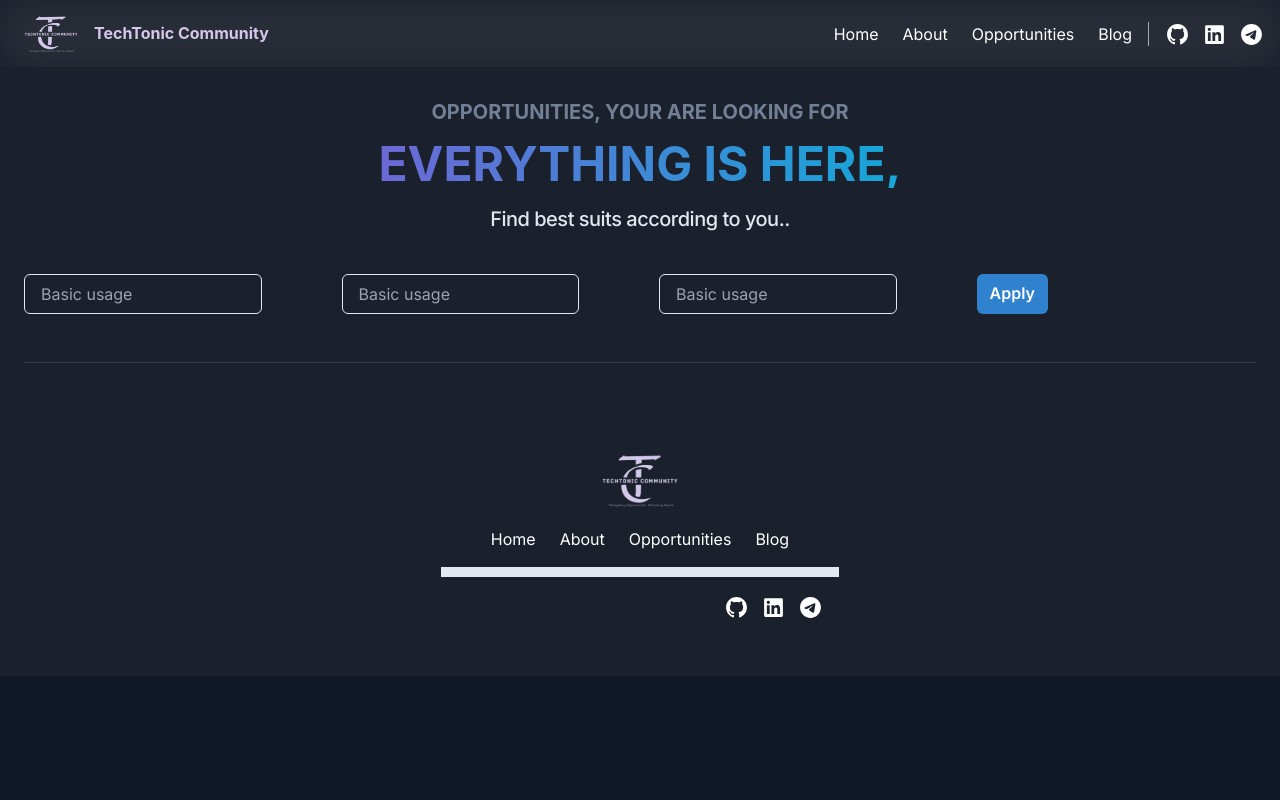
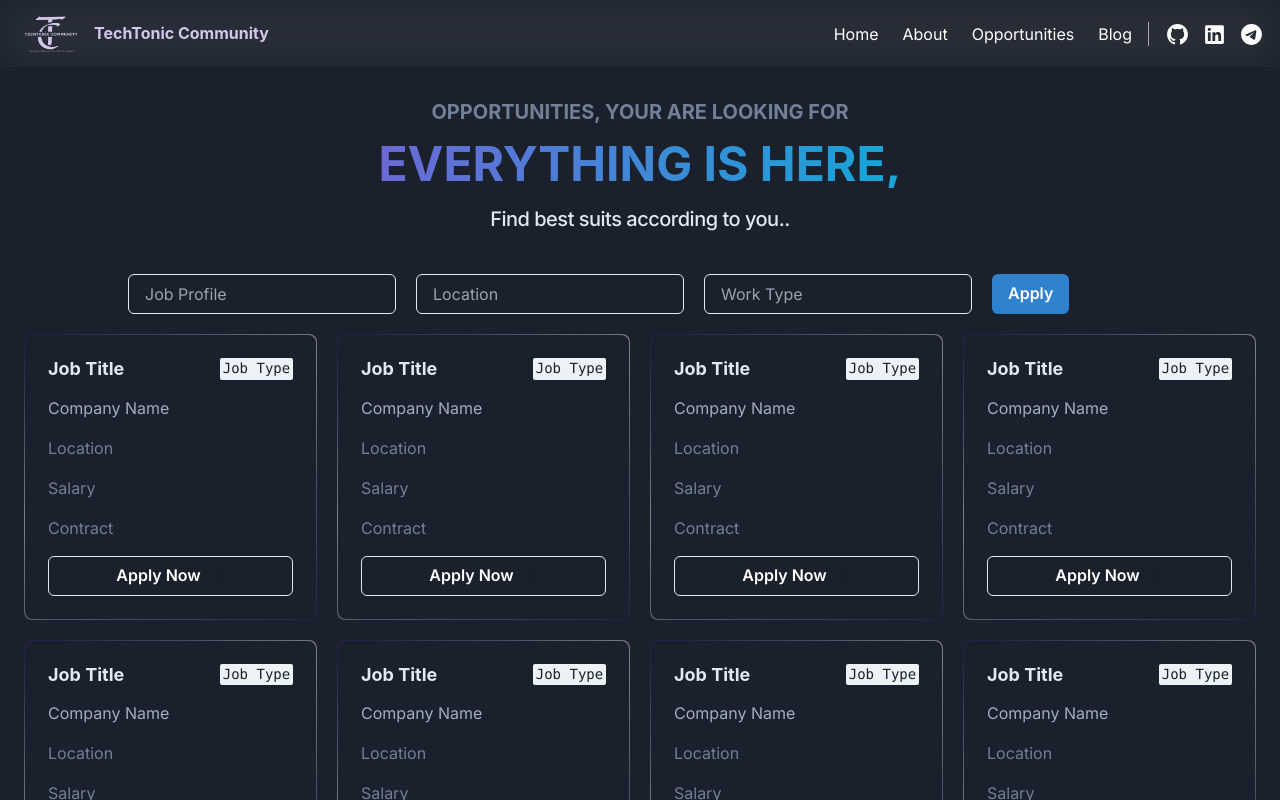
Before and after one commit to Techtonic-Community/site, a Next.js app: page /opportunities in a window 1280 px wide. Shown: the top 800 px of the page. Built offline with nearby package versions, Linux system fonts and the light colour scheme.

Commit message:
opportunity route complete

```diff
--- a/src/app/about/page.tsx
+++ b/src/app/about/page.tsx
@@ -1,5 +1,5 @@
 import Wrapper from "../../provider/wrapper";
-import Container from "../../components/utility/HeaderContainer";
+import Container from "../../components/utility/Container";
 import { Box, Text } from "@chakra-ui/react";
 
 const page = () => {
--- a/src/app/not-found.tsx
+++ b/src/app/not-found.tsx
@@ -1,6 +1,6 @@
 import { Box, Center } from "@chakra-ui/react";
 import { RiArrowRightLine } from "react-icons/ri";
-import Container from "../components/utility/HeaderContainer";
+import Container from "../components/utility/Container";
 import { Link } from "../components/utility/Link";
 import Wrapper from "../provider/wrapper";
 
--- a/src/app/opportunities/page.tsx
+++ b/src/app/opportunities/page.tsx
@@ -1,6 +1,7 @@
-import Container from "@/src/components/utility/HeaderContainer";
+import OpportunityCard from "@/src/components/Cards/OpportunityCard";
+import Container from "@/src/components/utility/Container";
 import Wrapper from "@/src/provider/wrapper";
-import { Box, Button, Flex, Input, Spacer } from "@chakra-ui/react";
+import { Box, Button, Flex, Input, SimpleGrid } from "@chakra-ui/react";
 
 const page = () => {
   return (
@@ -11,15 +12,25 @@ const page = () => {
           title="Everything is here,"
           text="Find best suits according to you.."
         />
-        <Flex pt="10" gap="10" maxW="5xl" alignContent="center">
-          <Input placeholder="Basic usage" width="auto" />
-          <Spacer />
-          <Input placeholder="Basic usage" width="auto" />
-          <Spacer />
-          <Input placeholder="Basic usage" width="auto" />
-          <Spacer />
-          <Button colorScheme="blue">Apply</Button>
+        <Flex pt="10" maxW="5xl" gap="5" textAlign="center" mx="auto">
+          <Input placeholder="Job Profile" width="auto" />
+          <Input placeholder="Location" width="auto" />
+          <Input placeholder="Work Type" width="auto" />
+          <Button colorScheme="blue" width="auto">
+            Apply
+          </Button>
         </Flex>
+        <SimpleGrid
+          columns={{ base: 1, md: 2, lg: 4 }}
+          spacing="5"
+          maxWidth="8xl"
+          pt="5"
+          px="0"
+        >
+          {Array.from({ length: 20 }).map((_, index) => (
+            <OpportunityCard key={index} />
+          ))}
+        </SimpleGrid>
       </Box>
     </Wrapper>
   );
--- a/src/components/Cards/OpportunityCard.tsx
+++ b/src/components/Cards/OpportunityCard.tsx
@@ -16,7 +16,7 @@ const OpportunityCard = () => {
     <Box
       position="relative"
       bgGradient={
-        "linear(150.28deg, rgb(38, 34, 71) 4.24%, white 40.96%, rgb(38, 34, 71) 99%)"
+        "linear(150.28deg, rgb(38, 34, 71) 4.24%, gray 40.96%, rgb(38, 34, 71) 99%)"
       }
       borderRadius="lg"
       key="da"
--- a/src/components/Home/Features/Features.tsx
+++ b/src/components/Home/Features/Features.tsx
@@ -8,7 +8,7 @@ import {
   Text,
 } from "@chakra-ui/react";
 import { featuresdata } from "../../../../data/featuredata";
-import Container from "../../utility/HeaderContainer";
+import Container from "../../utility/Container";
 
 const Features = () => {
   return (
--- a/src/components/Home/Opportunity/Opportunity.tsx
+++ b/src/components/Home/Opportunity/Opportunity.tsx
@@ -1,6 +1,6 @@
 import { Box, Button, SimpleGrid, Text } from "@chakra-ui/react";
 import OpportunityCard from "../../Cards/OpportunityCard";
-import Container from "../../utility/HeaderContainer";
+import Container from "../../utility/Container";
 import { Link } from "../../utility/Link";
 
 const Opportunity = () => {
```
Also changed, not shown: src/components/utility/Container.tsx (renamed from src/components/utility/HeaderContainer.tsx).
